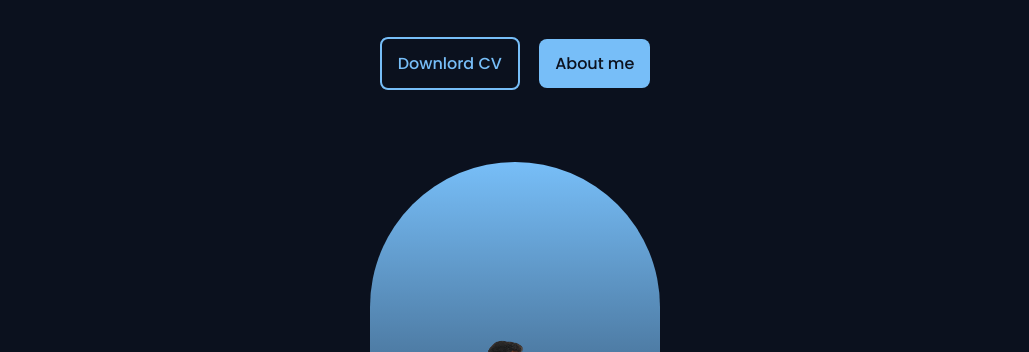
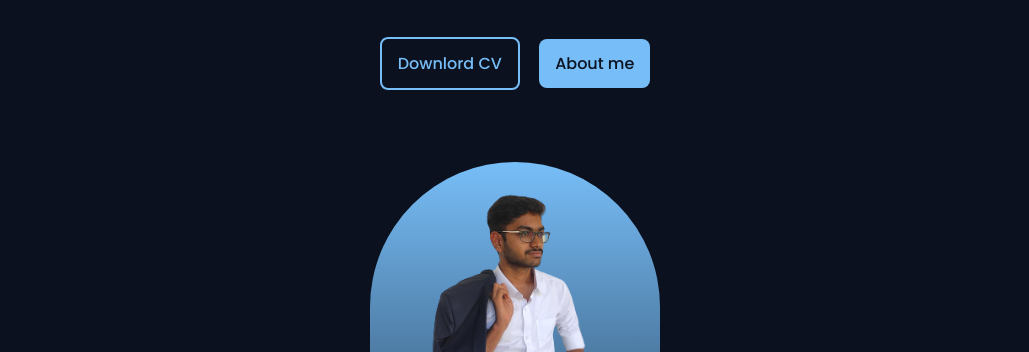
Before and after one commit to Sanjaykumaran10/Portfolio, a plain HTML site: page index.html in a window 1280 px wide. Shown: the part 245-597 px from the top of the page, without its empty margins (125-1154 px from the left). Drawn offline with nearby package versions, Linux system fonts and the light colour scheme.

Commit message:
Update styles.css

```diff
--- a/assets/css/styles.css
+++ b/assets/css/styles.css
@@ -332,7 +332,9 @@ body.light-theme{
 }
 
 .home__img{
-  width:260px;
+ width: 311px;
+  max-width: none;
+  padding-left: 35px;
 }
 
 .home__handle{
@@ -1062,7 +1064,7 @@ border-radius: .5rem;
 }
 
 .home__img{
-  width: 220px;
+  width: 400px;
 }
 .home__social-link{
   padding: .4rem;
```
